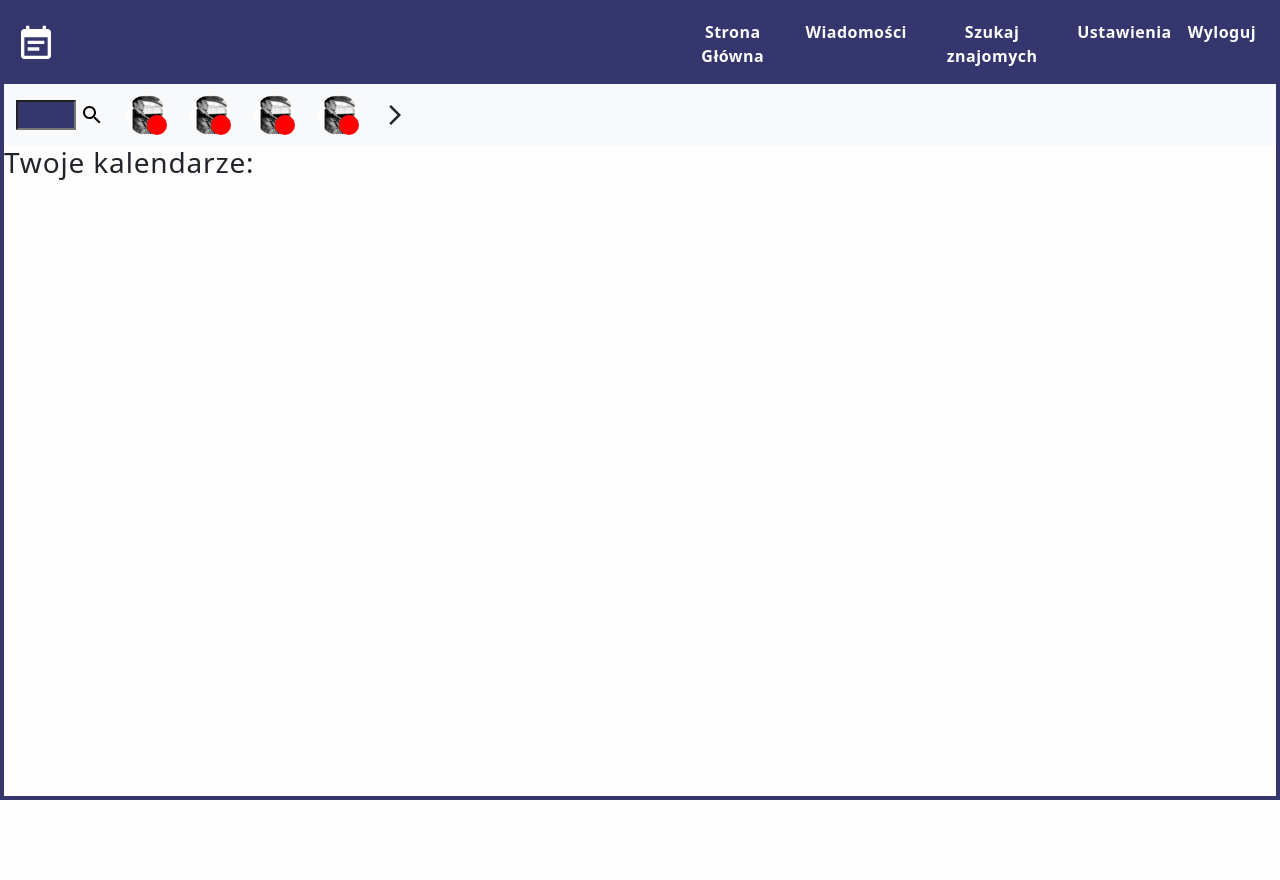
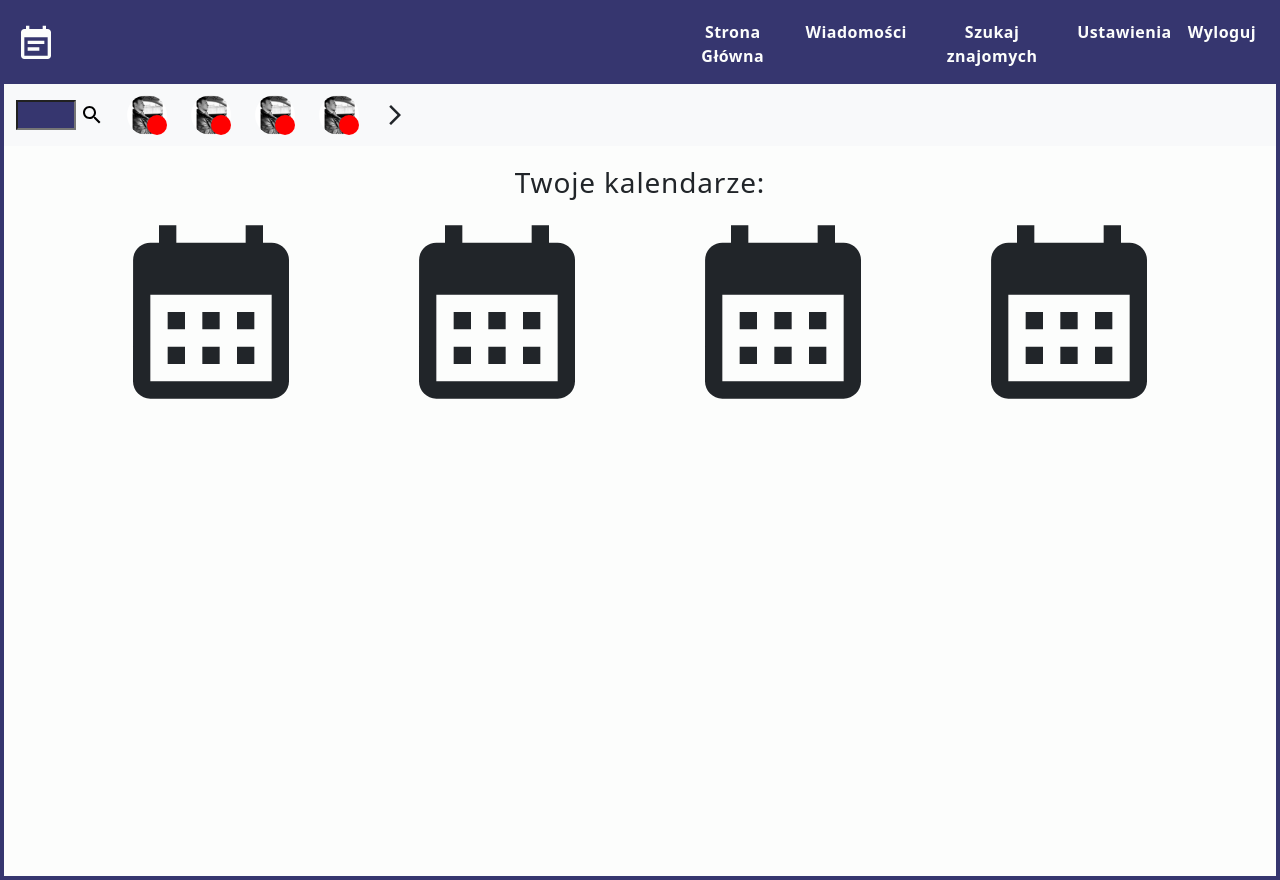
Before and after one commit to Lewissimo/PlanApp, a React (Create React App) app: page /calendar in a window 1280 px wide. Before the commit the page ends 800 px from the top, so only its background shows below. Built offline with nearby package versions, Linux system fonts and the light colour scheme; no server answers; sample sign-in values are in the browser's storage.

Commit message:
Started building calendar view

```diff
--- a/src/_config.scss
+++ b/src/_config.scss
@@ -38,7 +38,6 @@ $default-apps-params: (
     position: relative;
     @media screen and (max-width: $mobile-breakpoint) {
 
-        height: 100%;
         margin-bottom: 0;
       }
 }
@@ -46,6 +45,10 @@ $default-apps-params: (
 
 
 @mixin genAppNav{
+    display: flex;
+    flex-direction: column;
+    justify-content: center;
+    min-height: 65px;
     background-color: map-get($main-colors, header-background-and-App-borders);
     .navbar-toggler{
         background-color: map-get($main-colors, main-page-background);
--- a/src/components/Header.scss
+++ b/src/components/Header.scss
@@ -2,6 +2,7 @@
 
 .header-box{
     @include genAppNav;
+
 }
 
 
--- a/src/components/Messages/Messages.scss
+++ b/src/components/Messages/Messages.scss
@@ -7,7 +7,10 @@
     width: clamp(300px, 100%, 900px);
     height: 500px;
     display: flex;
-
+    @media screen and (max-width: $mobile-breakpoint) {
+        height: calc(100vh - 65px);
+        margin-top: 0;
+    }
     .chats-space{
         background-color: map-get($main-colors, header-background-and-App-borders);
         width: 180px;
--- a/src/components/calendarApp/Calendar.scss
+++ b/src/components/calendarApp/Calendar.scss
@@ -2,4 +2,32 @@
 
 .calendar{
     @include appBox(map-get($main-colors, header-background-and-App-borders));
+    border: none;
+    width: clamp(200px, 90%, 1500px);
+    min-height: clamp(200px, calc(100vh - 120px), 1000px);
+    margin-top: 20px;
+    display: flex;
+    flex-direction: column;
+    align-items: center;
+    .your-calendars{
+        width: 100%;
+        height: 100%;
+
+    }
+    .calendar-option{
+        display: flex;
+        justify-content: center;
+        .calendar-icon{
+            font-size: 13em;
+            &:hover{
+                color: map-get($main-colors, font-hover-light);
+                cursor: pointer;
+            }
+        }
+
+    }
+
 }
+.App{
+    height: fit-content !important;
+}
--- a/src/components/calendarApp/CalendarApp.js
+++ b/src/components/calendarApp/CalendarApp.js
@@ -1,18 +1,17 @@
 import React from 'react'
+import './Calendar.scss'
+import CalendarMonthIcon from '@mui/icons-material/CalendarMonth';
 import CalendarOption from './CalendarOption'
 const CalendarApp = () => {
   return (
     <div className='calendar'>
-      <div className='calendar-nav'></div>
-      <div className='calendar-box'>
         <h3>Twoje kalendarze:</h3>
-        <div className='your-calendars'>
-            <div className='calendar-option'><CalendarOption /></div>
-            <div className='calendar-option'></div>
-            <div className='calendar-option'></div>
-            <div className='calendar-option'></div>
+        <div className='your-calendars row'>
+            <div className='calendar-option col-12 col-sm-6 col-lg-4 col-xl-3'><CalendarMonthIcon className='calendar-icon'/></div>
+            <div className='calendar-option col-12 col-sm-6 col-lg-4 col-xl-3'><CalendarMonthIcon className='calendar-icon'/></div>
+            <div className='calendar-option col-12 col-sm-6 col-lg-4 col-xl-3'><CalendarMonthIcon className='calendar-icon'/></div>
+            <div className='calendar-option col-12 col-sm-6 col-lg-4 col-xl-3'><CalendarMonthIcon className='calendar-icon'/></div>
         </div>
-      </div>
     </div>
   )
 }
--- a/src/components/calendarApp/CalendarOption.js
+++ b/src/components/calendarApp/CalendarOption.js
@@ -110,7 +110,7 @@ const CalendarOption = () => {
 
     console.log(years);
   }
-  generateCalendar(2020, 2033);
+
   return (
     <div className='option-box'>
     </div>
```
